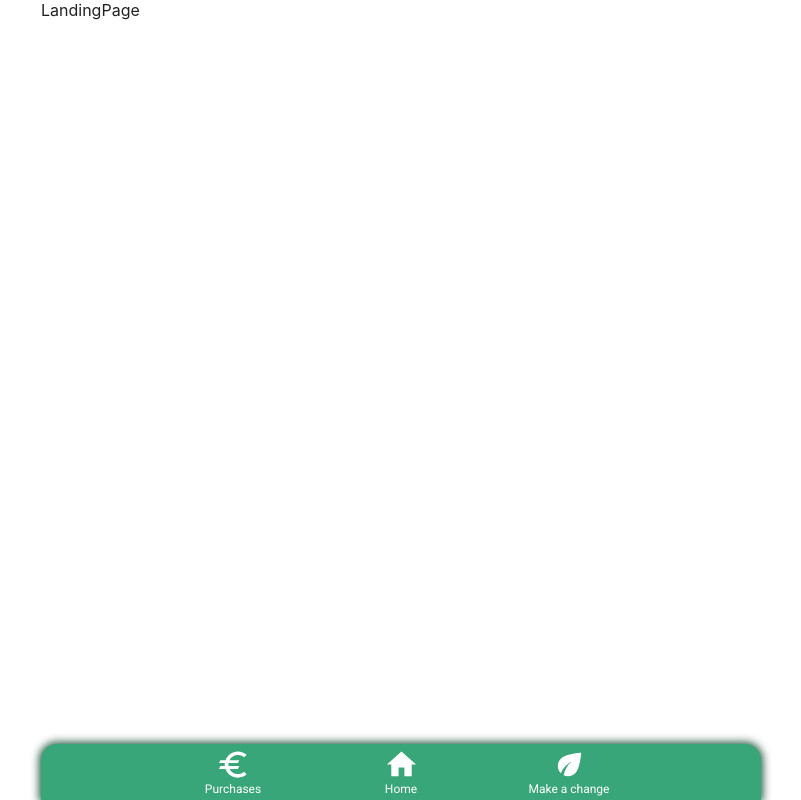
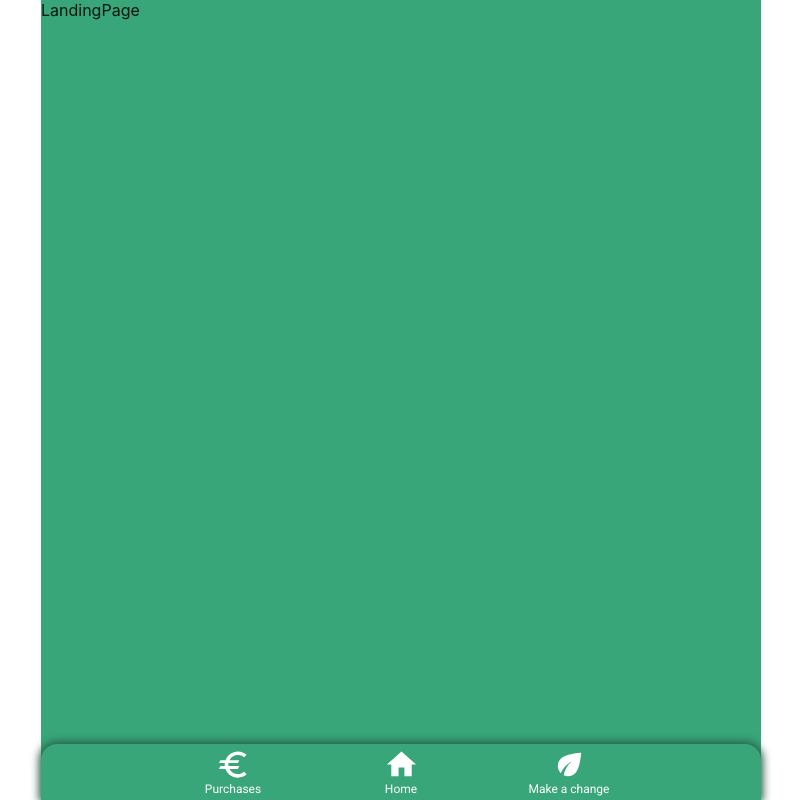
Before and after one commit to Marantle/junction2019, a React (Create React App) app in the folder web/: page / in a window 1280 px wide. Shown: the whole page, without its empty margins (239-1040 px from the left). Built offline with nearby package versions, Linux system fonts and the light colour scheme.

Commit message:
navigate to landing page

```diff
--- a/web/src/App.js
+++ b/web/src/App.js
@@ -26,6 +26,7 @@ function App() {
         margin: 'auto',
         maxWidth: '720px'
       }}
+      bgcolor='secondary.main'
     >
       <Box style={{ flex: 1 }} color='text.primary'>
         {(() => {
@@ -53,7 +54,7 @@ function App() {
         <BottomNavigationAction
           label="Home"
           icon={<HomeIcon fontSize='large' />}
-          onClick={() => dispatch(changeView(VIEW.PURCHASE_HISTORY))}
+          onClick={() => dispatch(changeView(VIEW.LANDING))}
           />
         <BottomNavigationAction
           label="Make a change"
```
